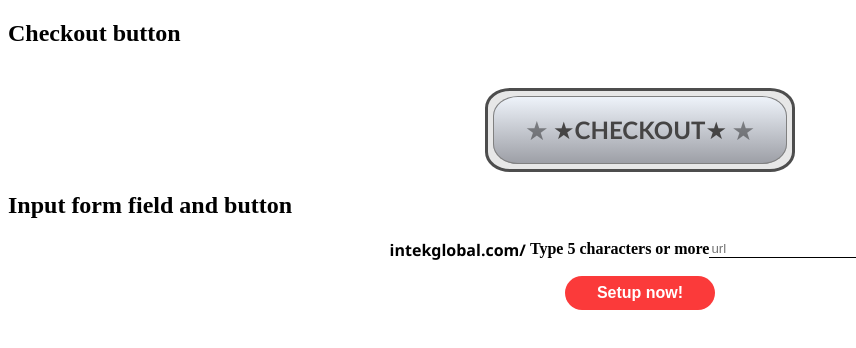
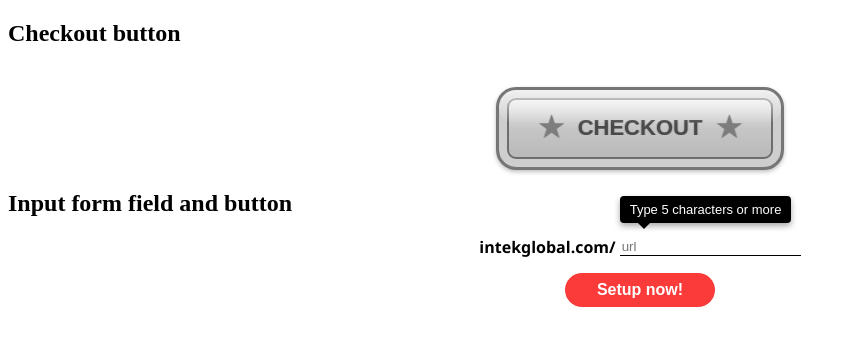
Before and after one commit to HectorR-Intek/finalExam, a website: page e22/index.html in a window 1280 px wide. Shown: the whole page, without its empty margins (0-856 px from the left). Drawn offline with Linux system fonts and the light colour scheme.

Commit message:
Add files via upload

```diff
--- a/e22/styles/style.css
+++ b/e22/styles/style.css
@@ -10,55 +10,60 @@ body {
 
 .fancy-button {
   display: inline-flex;
-  text-transform: uppercase;
-  font-family: "Trebuchet MS", "Lucida Sans Unicode", "Lucida Grande",
-    "Lucida Sans", Arial, sans-serif;
-  font-weight: bolder;
-  font-size: 1.5rem;
-  border-radius: 25px 25px 25px 25px / 20px 20px 20px 20px;
-  border: #4d4d4d solid;
-  padding: 1em 2.7em;
-  text-decoration: none;
+  align-items: center;
+  justify-content: center;
+  gap: 14px;
+
+  text-shadow: -1px 0 rgba(0, 0, 0, 0.12), 1px 0 rgba(0, 0, 0, 0.12);
+
+  padding: 22px 40px;
+  font-size: 22px;
+  font-weight: 700;
+  color: #4a4a4a;
+  cursor: pointer;
+
+  border-radius: 20px;
+
+  border: 3px solid #767676;
+
+  /* “Espacio” gris + borde interior oscuro */
+  box-shadow: inset 0 0 0 8px #cecece, inset 0 0 0 10px #6d6d6d,
+    inset 0 2px 4px rgba(0, 0, 0, 0.25), 0 2px 4px rgba(0, 0, 0, 0.25);
+
+  /* Degradado del área principal */
+  background: linear-gradient(to bottom, #f7f7f7 0%, #c6c6c6 50%, #b5b4b4 100%);
+
   position: relative;
-  background: rgb(231, 231, 231);
-  color: #454444;
-  overflow: hidden;
-  z-index: 1;
 }
 
 .fancy-button::before {
-  content: "★";
+  content: "";
   position: absolute;
-  inset: 5px;
+  top: 0;
+  left: 0;
+  right: 0;
+  height: 45%;
   border-radius: inherit;
-  background: linear-gradient(180deg, #eff4fb, #9c9ea5);
-  box-shadow: inset 0 0 0 1px gray;
-  display: flex;
-  align-items: center;
-  justify-content: flex-start;
-  padding-left: 1.2em;
-  color: rgba(0, 0, 0, 0.4);
-  font-size: 1.1em;
+  background: linear-gradient(rgba(255, 255, 255, 0.7), rgba(255, 255, 255, 0));
   pointer-events: none;
-  z-index: -1;
 }
 
-.fancy-button::after {
-  content: "★";
-  position: absolute;
-  inset: 5px;
-  border-radius: inherit;
-  display: flex;
-  align-items: center;
-  justify-content: flex-end;
-  padding-right: 1.2em;
-  color: rgba(0, 0, 0, 0.4);
-  font-size: 1.1em;
-  pointer-events: none;
-  z-index: 0;
+.star {
+  color: #7d7d7d;
+  font-size: 28px;
+  font-weight: 700;
+  transform: translateY(-1px);
 }
 
 /* Second sub-exercise */
+
+.form-field {
+  position: relative; /* necesario para posicionar el tooltip */
+  display: inline-flex;
+  flex-flow: row;
+  font-weight: bold;
+  align-items: center;
+}
 
 button {
   display: block;
@@ -90,8 +95,32 @@ input {
   border-style: none none solid none;
 }
 
-.form-field {
-  font-weight: bold;
-  display: inline-flex;
-  flex-flow: row;
+/* Tooltip negro */
+.tooltip {
+  font-family: Arial, Helvetica, sans-serif;
+  font-weight: 100;
+  position: absolute;
+  top: -42px; /* aparece encima del input */
+  left: 0; /* alineado al inicio del input */
+  background: #000;
+  color: #fff;
+  font-size: 13px;
+  padding: 6px 10px;
+  border-radius: 4px;
+  white-space: nowrap;
+  box-shadow: 0 3px 6px rgba(0, 0, 0, 0.35);
+  display: block; /* visible por defecto como en Expected Render */
+  z-index: 10;
 }
+
+.tooltip::after {
+  content: "";
+  position: absolute;
+  bottom: -6px; /* baja la flecha justo debajo del tooltip */
+  left: 18px; /* posición horizontal; ajusta si quieres */
+  width: 0;
+  height: 0;
+  border-left: 6px solid transparent;
+  border-right: 6px solid transparent;
+  border-top: 6px solid #000; /* esta es la flecha negra */
+}
```
